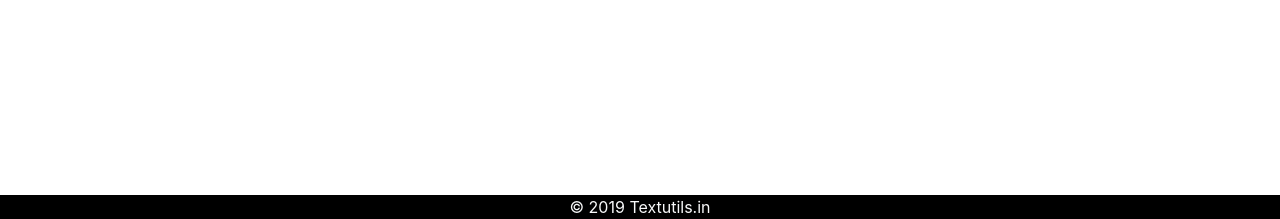
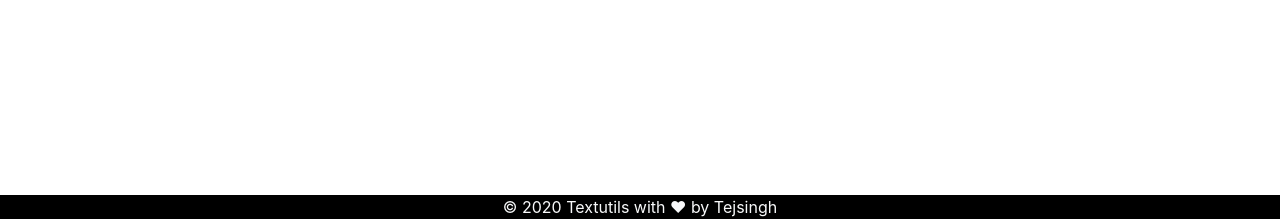
Before and after one commit to TejsinghDhaosriya/django-textutils-project-jumpstart, a Django app: template templates/analyze.html in a window 1280 px wide. Shown: the part 581-800 px from the top of the page. Run offline with Django 3.2, Linux system fonts and the light colour scheme; the template is opened without the code that fills it, so the values that code supplies are empty; some libraries are stand-ins or nearby versions.

Commit message:
analyze page

```diff
--- a/templates/about.html
+++ b/templates/about.html
@@ -56,7 +56,7 @@
 
 <footer class="footer">
   <div class="container">
-    <span class="text-light">&#169 2019 Textutils.in </span>
+    <span class="text-light">&#169 2020 Textutils with ❤ by Tejsingh </span>
   </div>
 </footer>
 
--- a/templates/analyze.html
+++ b/templates/analyze.html
@@ -80,7 +80,7 @@
   </div>
   <footer class="footer">
     <div class="container">
-      <span class="text-light">&#169 2019 Textutils.in </span>
+        <span class="text-light">&#169 2020 Textutils with ❤ by Tejsingh </span>
     </div>
   </footer>
 
```
